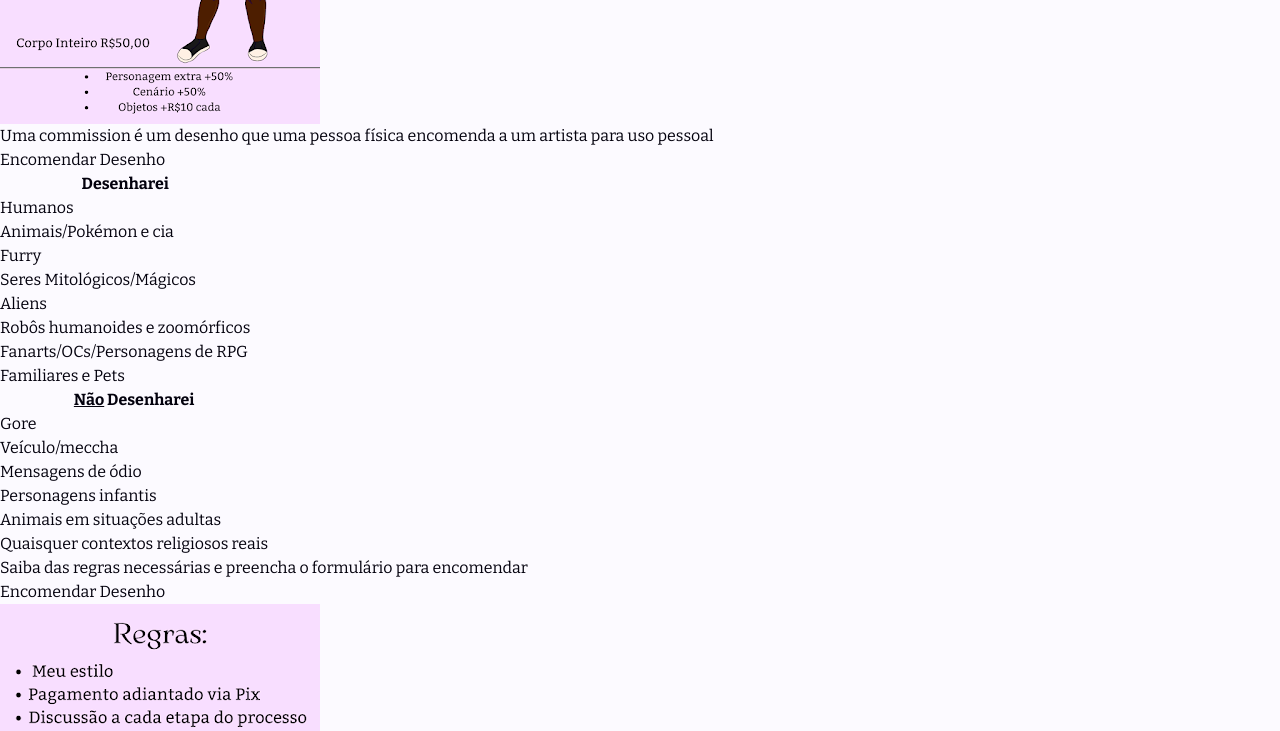
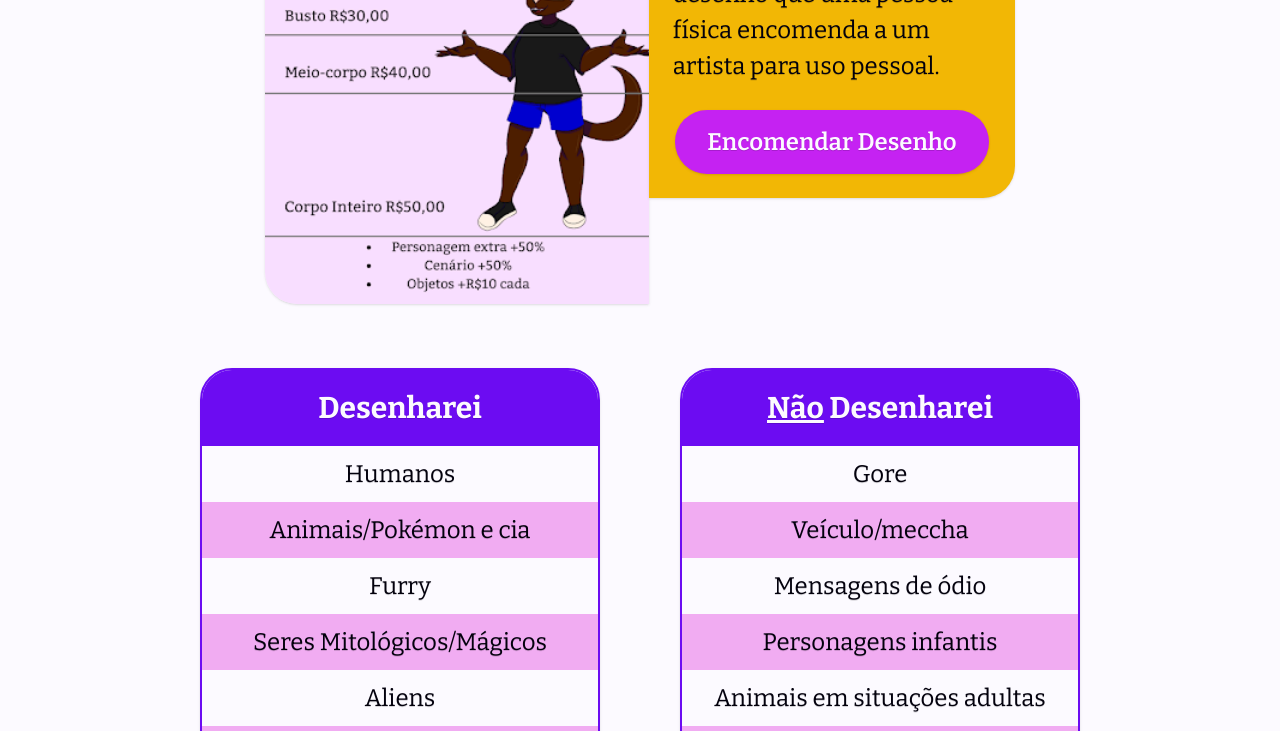
Before and after one commit to Enne-Amore/janai-amitaf, a Next.js app: page /servicos in a window 1280 px wide. Shown: the part 440-1171 px from the top of the page. Built offline with nearby package versions, Linux system fonts and the light colour scheme.

Commit message:
style: products page

```diff
--- a/src/app/globals.css
+++ b/src/app/globals.css
@@ -35,3 +35,21 @@ body {
   color: var(--foreground);
   font-family: "bitter";
 }
+
+/* Scroll bar */
+::-webkit-scrollbar {
+    width: auto;
+}
+::-webkit-scrollbar-track {
+    background-color: white;
+}
+::-webkit-scrollbar-thumb {
+    background-color: var(--light-pink);
+    border-radius: 1em;
+}
+::-webkit-scrollbar-thumb:hover {
+    background-color: var(--pink);
+}
+::-webkit-scrollbar-thumb:active {
+    background-color: var(--dark-pink);
+}
--- a/src/app/page.tsx
+++ b/src/app/page.tsx
@@ -5,7 +5,7 @@ export default function Home() {
   return (
     <main>
       <section className={`flex flex-col justify-center gap-8 w-9/12 mx-auto my-10`}>
-        <h1 className={`bg-gradient-to-r from-[#F1ACF2] to-[#FCFAFF00] text-3xl font-medium text-shadow-2xs px-8 py-4 rounded-full`}>Sobre</h1>
+        <h2 className={`bg-gradient-to-r from-[#F1ACF2] to-[#FCFAFF00] text-3xl font-medium text-shadow-2xs px-8 py-4 rounded-full`}>Sobre</h2>
 
         <article className={`flex items-center justify-center gap-3`}>
           <figure>
--- a/src/app/projetos/page.tsx
+++ b/src/app/projetos/page.tsx
@@ -9,7 +9,7 @@ export default function Projects() {
   return (
     <main>
       <section className={`flex flex-col justify-center gap-8 w-9/12 mx-auto my-10`}>
-        <h1 className={`bg-gradient-to-r from-[#F1ACF2] to-[#FCFAFF00] text-3xl font-medium text-shadow-2xs px-8 py-4 rounded-full`}>Projetos</h1>
+        <h2 className={`bg-gradient-to-r from-[#F1ACF2] to-[#FCFAFF00] text-3xl font-medium text-shadow-2xs px-8 py-4 rounded-full`}>Projetos</h2>
 
         <ul className={`flex gap-10 mx-10`}>
           <li className={`bg-[#F2B705] h-max rounded-4xl shadow`}>
--- a/src/app/servicos/page.tsx
+++ b/src/app/servicos/page.tsx
@@ -5,25 +5,25 @@ import serviceRule from "../../assets/regras-de-servicos.png";
 export default function Services() {
   return (
     <main>
-      <section className={``}>
-        <h1>Produtos e Serviços</h1>
+      <section className={`flex flex-col justify-center gap-8 w-9/12 mx-auto my-10`}>
+        <h2 className={`bg-gradient-to-r from-[#F1ACF2] to-[#FCFAFF00] text-3xl font-medium text-shadow-2xs px-8 py-4 rounded-full`}>Produtos e Serviços</h2>
 
-        <div className="subsecoes">
-          <article className="precos">
-            <figure className="img">
+        <div className={`flex flex-col items-center gap-16 mx-10`}>
+          <article className={`flex justify-center`}>
+            <figure>
               <Image
                 src={servicePrice}
                 alt="Preços do desenho: busto por 30 reais, meio-corpo por 40 reais e corpo inteiro por 50 reais"
                 width={0}
                 height={0}
-                className={``}
+                className={`w-96 h-auto rounded-l-4xl shadow`}
               />
             </figure>
 
-            <div className="descricao">
-              <p>
+            <div className={`flex flex-col items-center gap-1.5 bg-[#F2B705] w-5/12 h-max px-6 pt-5 pb-6 rounded-e-4xl space-y-5 shadow`}>
+              <p className={`text-2xl text-shadow-2xs leading-9`}>
                 Uma <span lang="en">commission</span> é um desenho que uma
-                pessoa física encomenda a um artista para uso pessoal
+                pessoa física encomenda a um artista para uso pessoal.
               </p>
 
               <a
@@ -31,95 +31,100 @@ export default function Services() {
                 target="_blank"
                 rel="noopener noreferrer"
                 aria-label="Encomendar desenho via formulário"
+                className={`bg-[#C522F2] text-[#FCFAFF] text-2xl text-shadow-2xs font-semibold px-8 py-4 rounded-full shadow`}
               >
                 Encomendar Desenho
               </a>
             </div>
           </article>
 
-          <article className="condicoes">
-            <table className="tabela">
-              <thead className="titulo">
+          <div className={`flex justify-center gap-20 w-full`}>
+            <article className="overflow-hidden rounded-4xl border-2 border-[#6C0CF2] w-full shadow">
+              <table className="border-separate border-spacing-0 text-center w-full">
+                <thead>
                   <tr>
-                  <th>Desenharei</th>
+                    <th className="bg-[#6C0CF2] text-[#FCFAFF] text-3xl text-shadow-2xs py-5 shadow">Desenharei</th>
                   </tr>
                 </thead>
 
-              <tbody className="dados">
-                <tr>
-                  <td>Humanos</td>
+                <tbody>
+                  <tr className="bg-[#FCFAFF]">
+                    <td className="text-2xl text-shadow-2xs py-3 px-4">Humanos</td>
                   </tr>
 
-                <tr>
-                  <td>Animais/Pokémon e cia</td>
+                  <tr className="bg-[#F1ACF2]">
+                    <td className="text-2xl text-shadow-2xs py-3 px-4">Animais/Pokémon e cia</td>
                   </tr>
 
-                <tr>
-                  <td>Furry</td>
+                  <tr className="bg-[#FCFAFF]">
+                    <td className="text-2xl text-shadow-2xs py-3 px-4">Furry</td>
                   </tr>
 
-                <tr>
-                  <td>Seres Mitológicos/Mágicos</td>
+                  <tr className="bg-[#F1ACF2]">
+                    <td className="text-2xl text-shadow-2xs py-3 px-4">Seres Mitológicos/Mágicos</td>
                   </tr>
 
-                <tr>
-                  <td>Aliens</td>
+                  <tr className="bg-[#FCFAFF]">
+                    <td className="text-2xl text-shadow-2xs py-3 px-4">Aliens</td>
                   </tr>
 
-                <tr>
-                  <td>Robôs humanoides e zoomórficos</td>
+                  <tr className="bg-[#F1ACF2]">
+                    <td className="text-2xl text-shadow-2xs py-3 px-4">Robôs humanoides e zoomórficos</td>
                   </tr>
 
-                <tr>
-                  <td>Fanarts/OCs/Personagens de RPG</td>
+                  <tr className="bg-[#FCFAFF]">
+                    <td className="text-2xl text-shadow-2xs py-3 px-4">Fanarts/OCs/Personagens de RPG</td>
                   </tr>
 
-                <tr>
-                  <td>Familiares e Pets</td>
+                  <tr className="bg-[#F1ACF2]">
+                    <td className="text-2xl text-shadow-2xs py-3 px-4">Familiares e Pets</td>
                   </tr>
                 </tbody>
               </table>
+            </article>
 
-            <table className="tabela">
-              <thead className="titulo">
+            <article className="overflow-hidden rounded-4xl border-2 border-[#6C0CF2] w-full h-max shadow">
+              <table className="border-separate border-spacing-0 text-center w-full">
+                <thead>
                   <tr>
-                  <th>
+                    <th className="bg-[#6C0CF2] text-[#FCFAFF] text-3xl text-shadow-2xs py-5 shadow">
                       <u>Não</u> Desenharei
                     </th>
                   </tr>
                 </thead>
 
-              <tbody className="dados">
-                <tr>
-                  <td>Gore</td>
+                <tbody>
+                  <tr className="bg-[#FCFAFF]">
+                    <td className="text-2xl text-shadow-2xs py-3 px-4">Gore</td>
                   </tr>
 
-                <tr>
-                  <td>Veículo/meccha</td>
+                  <tr className="bg-[#F1ACF2]">
+                    <td className="text-2xl text-shadow-2xs py-3 px-4">Veículo/meccha</td>
                   </tr>
 
-                <tr>
-                  <td>Mensagens de ódio</td>
+                  <tr className="bg-[#FCFAFF]">
+                    <td className="text-2xl text-shadow-2xs py-3 px-4">Mensagens de ódio</td>
                   </tr>
 
-                <tr>
-                  <td>Personagens infantis</td>
+                  <tr className="bg-[#F1ACF2]">
+                    <td className="text-2xl text-shadow-2xs py-3 px-4">Personagens infantis</td>
                   </tr>
 
-                <tr>
-                  <td>Animais em situações adultas</td>
+                  <tr className="bg-[#FCFAFF]">
+                    <td className="text-2xl text-shadow-2xs py-3 px-4">Animais em situações adultas</td>
                   </tr>
 
-                <tr>
-                  <td>Quaisquer contextos religiosos reais</td>
+                  <tr className="bg-[#F1ACF2]">
+                    <td className="text-2xl text-shadow-2xs py-3 px-4">Quaisquer contextos religiosos reais</td>
                   </tr>
                 </tbody>
               </table>
             </article>
+          </div>
 
-          <article className="regras">
-            <div className="descricao">
-              <p>
+          <article className={`flex justify-center`}>
+            <div className={`flex flex-col items-center gap-1.5 bg-[#F2B705] w-5/12 h-max px-7 pt-5 pb-6 rounded-l-4xl space-y-5 shadow`}>
+              <p className={`text-2xl text-shadow-2xs leading-9`}>
                 Saiba das regras necessárias e preencha o formulário para
                 encomendar
               </p>
@@ -129,33 +134,24 @@ export default function Services() {
                 target="_blank"
                 rel="noopener noreferrer"
                 aria-label="Encomendar desenho via formulário"
+                className={`bg-[#C522F2] text-[#FCFAFF] text-2xl text-shadow-2xs font-semibold px-8 py-4 rounded-full shadow`}
               >
                 Encomendar Desenho
               </a>
             </div>
 
-            <figure className="img">
+            <figure className={``}>
               <Image
                 src={serviceRule}
                 alt="Regras do serviço: estilo de próprie artista, pagamento adiantado via PIX, discussão a cada etapa do processo, sem modificações em etapas já aprovadas, e imagens com assinatura"
                 width={0}
                 height={0}
-                className={``}
+                className={`w-96 h-auto rounded-e-4xl shadow`}
               />
             </figure>
           </article>
         </div>
       </section>
-
-      <span
-        className="material-symbols-outlined sr-only"
-        id="topo"
-        aria-hidden="true"
-        aria-label="Volte ao topo da página clicando aqui"
-        tabIndex={0}
-      >
-        shift
-      </span>
     </main>
   );
 }
```
Lines whose indentation alone changed are shown as unchanged.
